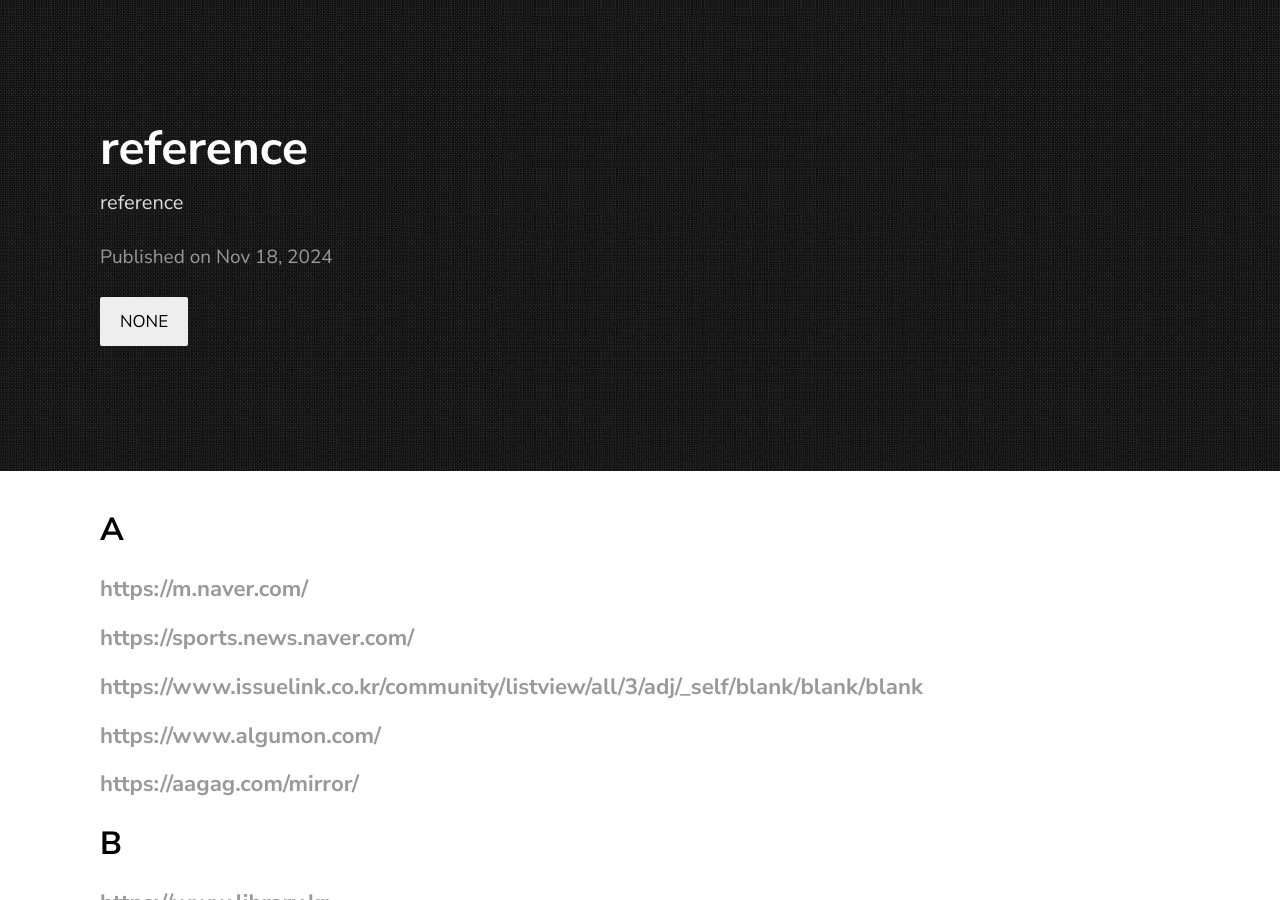
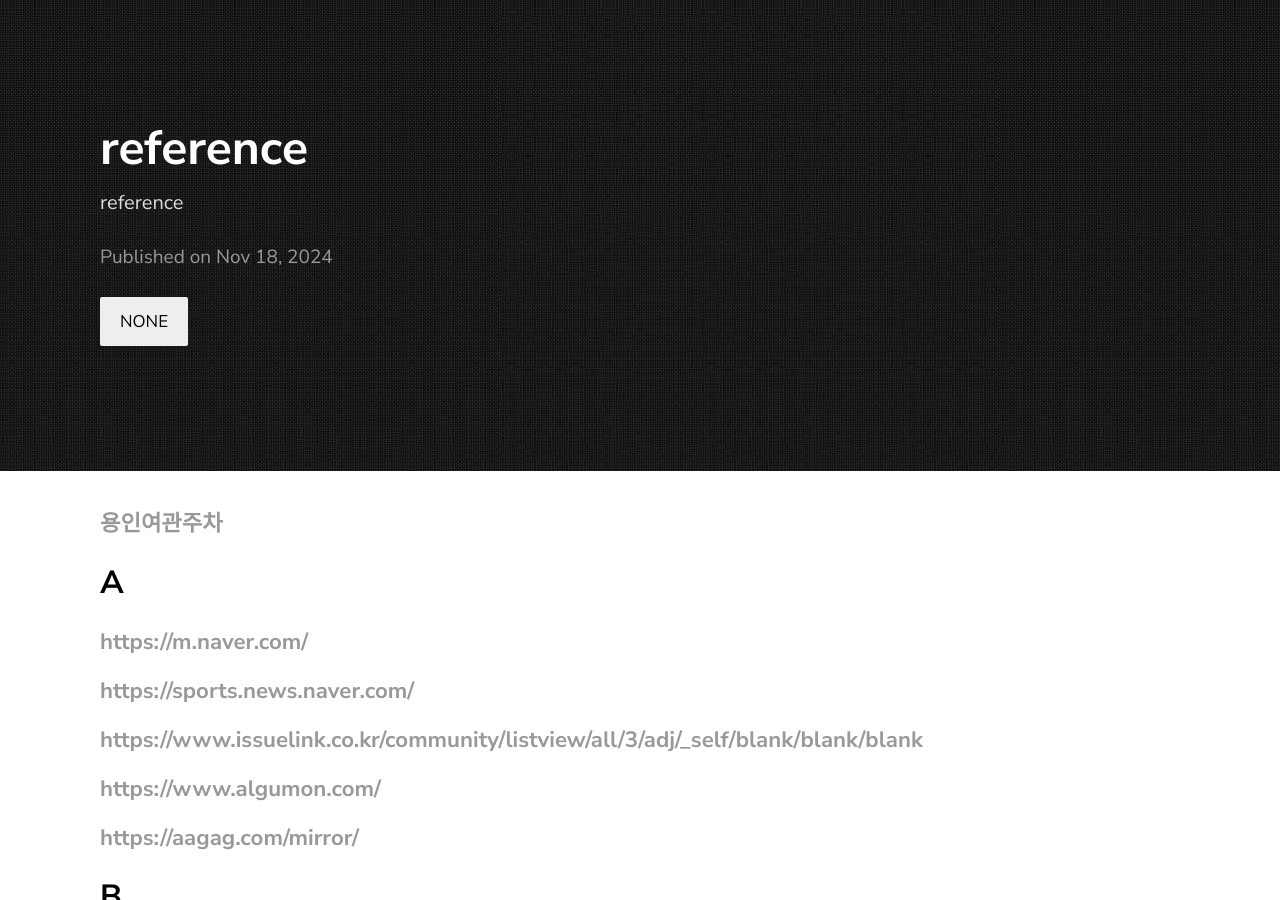
Before and after one commit to keuntaehwang/public, a Jekyll site: the page built from _posts/2024-11-18-reference.markdown, in a window 1280 px wide and 900 px high. Built offline with Jekyll 4.4.1, drawn with Linux system fonts in a browser that asks for light colours.

Commit message:
Update 2024-11-18-reference.markdown

```diff
--- a/_posts/2024-11-18-reference.markdown
+++ b/_posts/2024-11-18-reference.markdown
@@ -5,6 +5,11 @@ description: reference
 date:   2024-11-18 14:00:00 +0900
 categories: NONE
 ---
+
+### [용인여관주차](https://smartservice.iparking.co.kr/mobile/arf/core/pay/selfPaymentFormMug.do?park_seq=1372)
+
+
+
 ## A
 ### <https://m.naver.com/>
 ### <https://sports.news.naver.com/>
```
